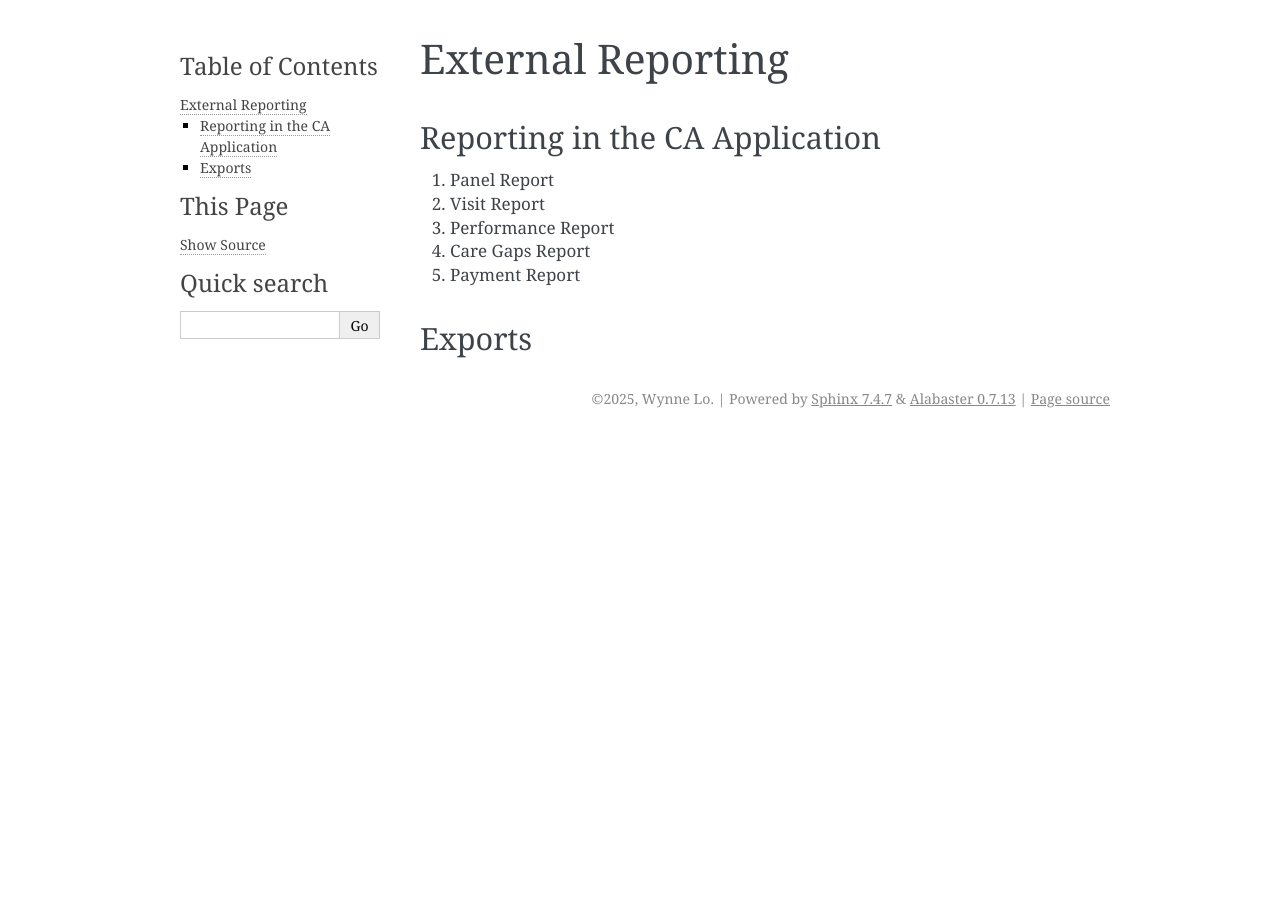
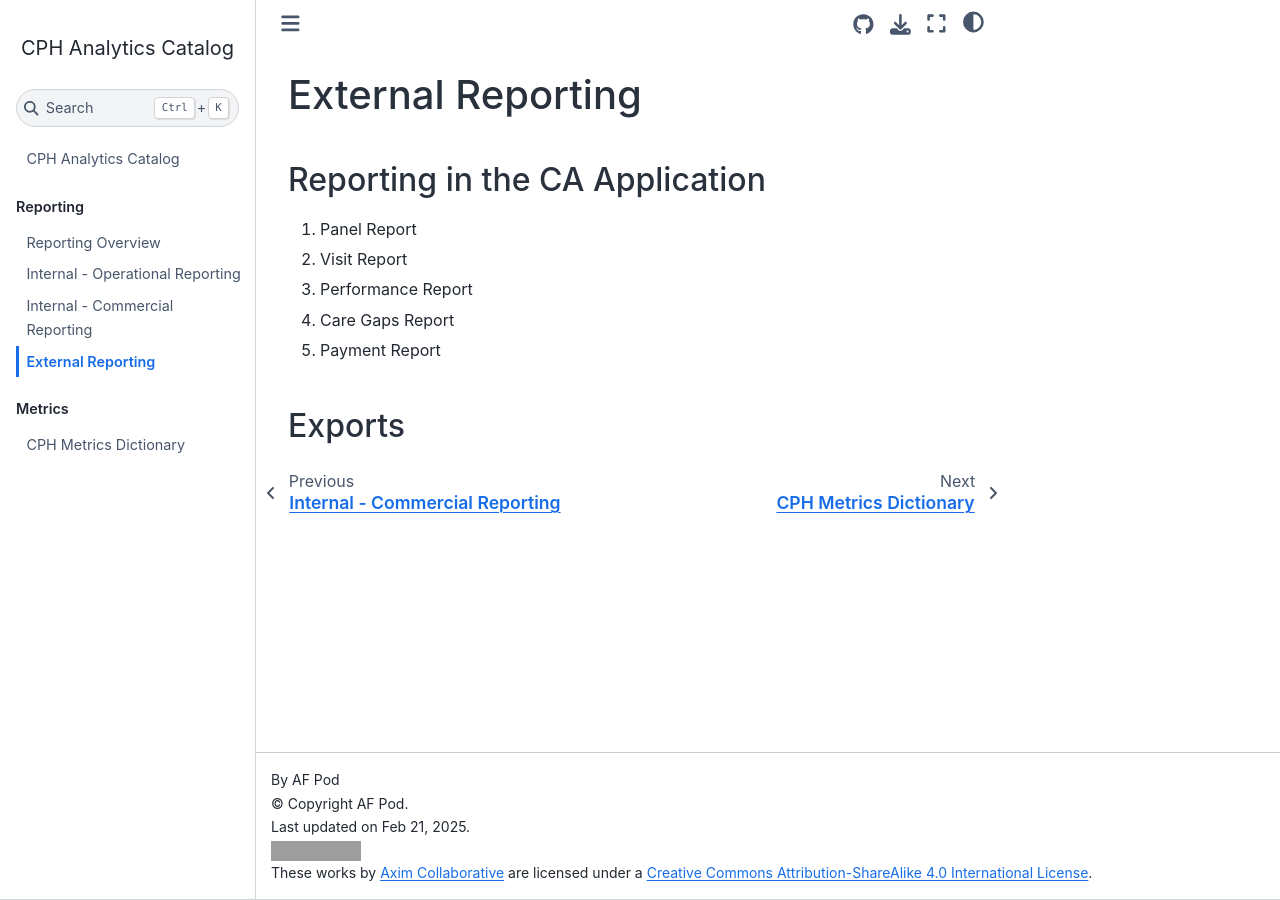
Before and after one commit to wynnemlo/sphinx-test-yaml, a Sphinx documentation site: the page built from docs/source/external.rst, in a window 1280 px wide. Built offline with Sphinx 7.4.7 and the Sphinx Book theme 1.1.4, drawn with Linux system fonts in a browser that asks for light colours; pages that are not in the unit, such as notebooks, are missing from menus; the version number could not be read and is left out; grey boxes are pictures that could not be loaded.

Commit message:
Update conf.py

```diff
--- a/docs/source/conf.py
+++ b/docs/source/conf.py
@@ -1,11 +1,14 @@
 import os
 import sys
 from pathlib import Path
+from datetime import datetime
 
 # -- Project information -----------------------------------------------------
-project = 'test-yaml'
-copyright = '2025, Wynne Lo'
-author = 'Wynne Lo'
+project = 'CPH Analytics Catalog'
+copyright = 'AF Pod'
+author = 'AF Pod'
+release = '0.1'
+today_fmt = '%B %d, %Y'
 
 # -- General configuration ---------------------------------------------------
 sys.path.append(os.path.abspath(os.path.join(os.path.dirname(__file__), 'extensions')))
@@ -13,7 +16,15 @@
 extensions = [
     'sphinx.ext.autodoc',
     'sphinx.ext.napoleon',
-    'yaml_sql_doc'
+    'yaml_sql_doc',
+    'sphinx.ext.intersphinx',
+    'sphinx.ext.githubpages',
+	'sphinx.ext.doctest',
+    'sphinx_tabs.tabs',
+    'sphinx_togglebutton',
+    'sphinx_book_theme',
+	'sphinx.ext.todo',
+    'iframe',
 ]
 
 # Path to SQL repository - different for local development vs CI
@@ -24,9 +35,72 @@
     # Local development path
     yaml_demo_path = '../sql-repo'
 
+autodoc_mock_imports = ['bs4', 'requests']
+todo_include_todos = True
+napoleon_google_docstring = False
+napoleon_include_special_with_doc = False
+
 templates_path = ['_templates']
-exclude_patterns = []
+exclude_patterns = [exclude_patterns = ['_build', 'Thumbs.db', '.DS_Store']
 
 # -- Options for HTML output -------------------------------------------------
-html_theme = 'alabaster'
-html_static_path = ['_static']
+html_theme = "sphinx_book_theme"
+html_copy_source = True
+
+html_title = "CPH Analytics Catalog"
+
+html_last_updated_fmt = ""
+
+html_sidebars = {
+    "reference/blog/*": [
+        "navbar-logo.html",
+        "search-field.html",
+        "ablog/postcard.html",
+        "ablog/recentposts.html",
+        "ablog/tagcloud.html",
+        "ablog/categories.html",
+        "ablog/archives.html",
+        "sbt-sidebar-nav.html",
+    ]
+}
+
+html_static_path = ["_static"]
+html_css_files = ["custom.css"]
+
+html_sidebars = {
+  "path/to/page": [],
+}
+
+html_theme_options = {
+    "secondary_sidebar_items": {
+        "path/to/page": []},
+    "repository_url": 'https://github.com/CloverHealth/ca-pipeline/tree/master/counterpart_health/tenant_common/data_flows',
+    "repository_branch": 'main',
+    "home_page_in_toc": True,
+    "path_to_docs": "docs/",
+    "use_repository_button": True,
+    "use_issues_button": True,
+    "use_edit_page_button": False,
+    # Please don't change unless you know what you're doing.
+    "extra_footer": """
+        <a rel="license" href="https://creativecommons.org/licenses/by-sa/4.0/">
+            <img
+                alt="Creative Commons License"
+                style="border-width:0"
+                src="https://i.creativecommons.org/l/by-sa/4.0/80x15.png"/>
+        </a>
+        <br>
+        These works by
+            <a
+                xmlns:cc="https://creativecommons.org/ns#"
+                href="https://openedx.org"
+                property="cc:attributionName"
+                rel="cc:attributionURL"
+            >Axim Collaborative</a>
+        are licensed under a
+            <a
+                rel="license"
+                href="https://creativecommons.org/licenses/by-sa/4.0/"
+            >Creative Commons Attribution-ShareAlike 4.0 International License</a>.
+    """
+}
```
